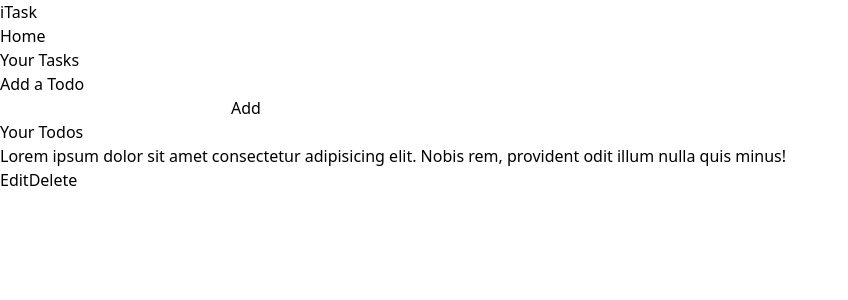
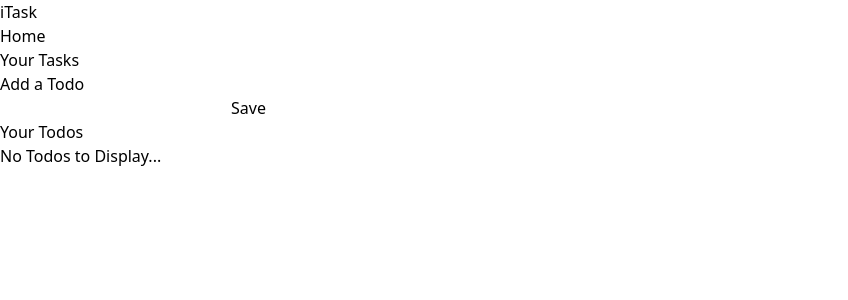
Before and after one commit to Mainul-Islam-Nirob/todo-react, a React (Vite) app: page / in a window 1280 px wide. Shown: the top 300 px of the page, without its empty margins (0-848 px from the left). Built offline with nearby package versions, Linux system fonts and the light colour scheme.

Commit message:
Add functionality for new tas, and delete task

```diff
--- a/package.json
+++ b/package.json
@@ -11,7 +11,8 @@
   },
   "dependencies": {
     "react": "^18.3.1",
-    "react-dom": "^18.3.1"
+    "react-dom": "^18.3.1",
+    "uuid": "^10.0.0"
   },
   "devDependencies": {
     "@types/react": "^18.3.3",
--- a/src/App.jsx
+++ b/src/App.jsx
@@ -1,31 +1,109 @@
-import './App.css'
-import Navbar from './Components/Navbar'
+import { useState } from "react";
+import "./App.css";
+import Navbar from "./Components/Navbar";
+import { v4 as uuidv4 } from "uuid";
 
 function App() {
+  const [todo, setTodo] = useState("");
+  const [todos, setTodos] = useState([]);
+
+  const handleEdit = () => { };
+
+  const handleDelete = (e, id) => {
+    let newTodos = todos.filter((item) => {
+      return item.id !== id;
+    });
+
+    setTodos(newTodos);
+  };
+
+  const handleAdd = () => {
+    setTodos([...todos, { id: uuidv4(), todo, isCompleted: false }]);
+    setTodo("");
+  };
+
+  const handleChange = (e) => {
+    setTodo(e.target.value);
+  };
+
+  const handleCheckbox = (e) => {
+    let id = e.target.name;
+    let index = todos.findIndex((item) => {
+      return item.id === id;
+    });
+
+    let newTodos = [...todos];
+    newTodos[index].isCompleted = !newTodos[index].isCompleted;
+    setTodos(newTodos);
+  };
 
   return (
     <>
-      <Navbar/>
+      <Navbar />
       <div className="container mx-auto my-5 p-5 rounded-xl bg-violet-100 min-h-[80vh]">
-       <div className="addTodo">
-        <h2 className="text-lg font-bold">Add a Todo</h2>
-        <input type="text" className='w-1/2' />
-        <button className='bg-violet-800 hover:bg-violet-950 p-2 py-1 text-sm font-bold text-white rounded-md mx-6'>Add</button>
-       </div>
-        <h2 className='text-lg font-bold'>Your Todos</h2>
+        <div className="addTodo">
+          <h2 className="text-lg font-bold">Add a Todo</h2>
+          <input
+            onChange={handleChange}
+            value={todo}
+            type="text"
+            className="w-1/2"
+          />
+          <button
+            onClick={handleAdd}
+            className="bg-violet-800 hover:bg-violet-950 p-2 py-1 text-sm font-bold text-white rounded-md mx-6"
+          >
+            Save
+          </button>
+        </div>
+
+        <h2 className="text-lg font-bold">Your Todos</h2>
         <div className="todos">
-          <div className="todo flex">
-            <div className="text">Lorem ipsum dolor sit amet consectetur adipisicing elit. Nobis rem, provident odit illum nulla quis minus!</div>
-            <div className="buttons">
-              <button className='bg-violet-800 hover:bg-violet-950 p-2 py-1 text-sm font-bold text-white rounded-md mx-1'>Edit</button>
-              <button className='bg-violet-800 hover:bg-violet-950 p-2 py-1 text-sm font-bold text-white rounded-md mx-1'>Delete</button>
-            </div>
-          </div>
+          {todos.length === 0 && (
+            <div className="m-5">No Todos to Display...</div>
+          )}
+          {todos.map((todo) => {
+            return (
+              <div
+                key={todo.id}
+                className="todo flex w-1/4 justify-between my-2"
+              >
+               <div className="flex gap-4">
+                  <input
+                    onChange={handleCheckbox}
+                    type="checkbox"
+                    value={todo.isCompleted}
+                    name={todo.id}
+                    id=""
+                  />
+                  <div className={todo.isCompleted ? "line-through" : ""}>
+                    {todo.todo}
+                  </div>
+                </div>
+
+                <div className="buttons">
+                  <button
+                    onClick={handleEdit}
+                    className="bg-violet-800 hover:bg-violet-950 p-2 py-1 text-sm font-bold text-white rounded-md mx-1"
+                  >
+                    Edit
+                  </button>
+                  <button
+                    onClick={(e) => {
+                      handleDelete(e, todo.id);
+                    }}
+                    className="bg-violet-800 hover:bg-violet-950 p-2 py-1 text-sm font-bold text-white rounded-md mx-1"
+                  >
+                    Delete
+                  </button>
+                </div>
+              </div>
+            );
+          })}
         </div>
       </div>
-
     </>
-  )
+  );
 }
 
-export default App
+export default App;
```
Also changed, not shown: 1 other file (tests, documents, lock files or other folders).
